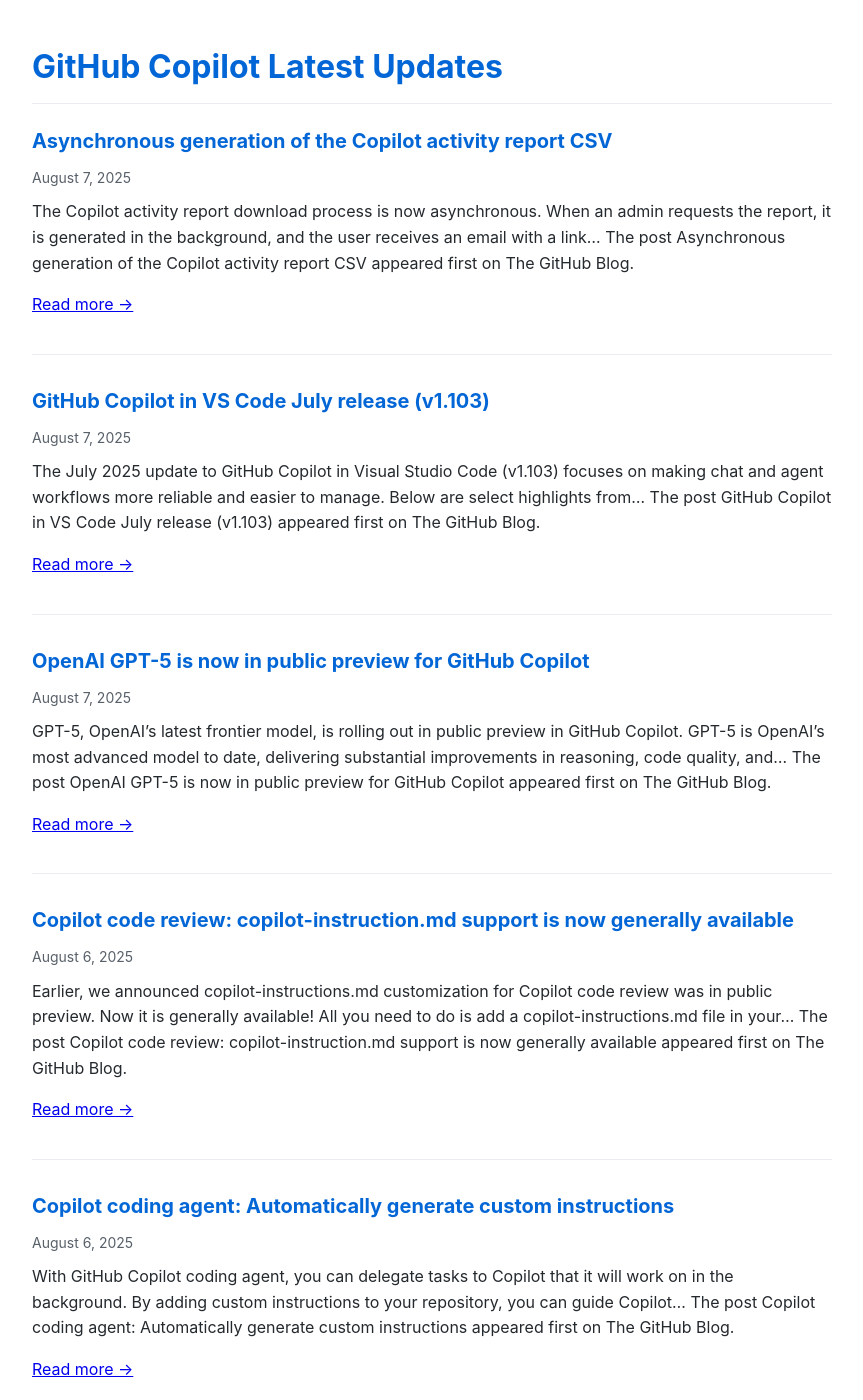
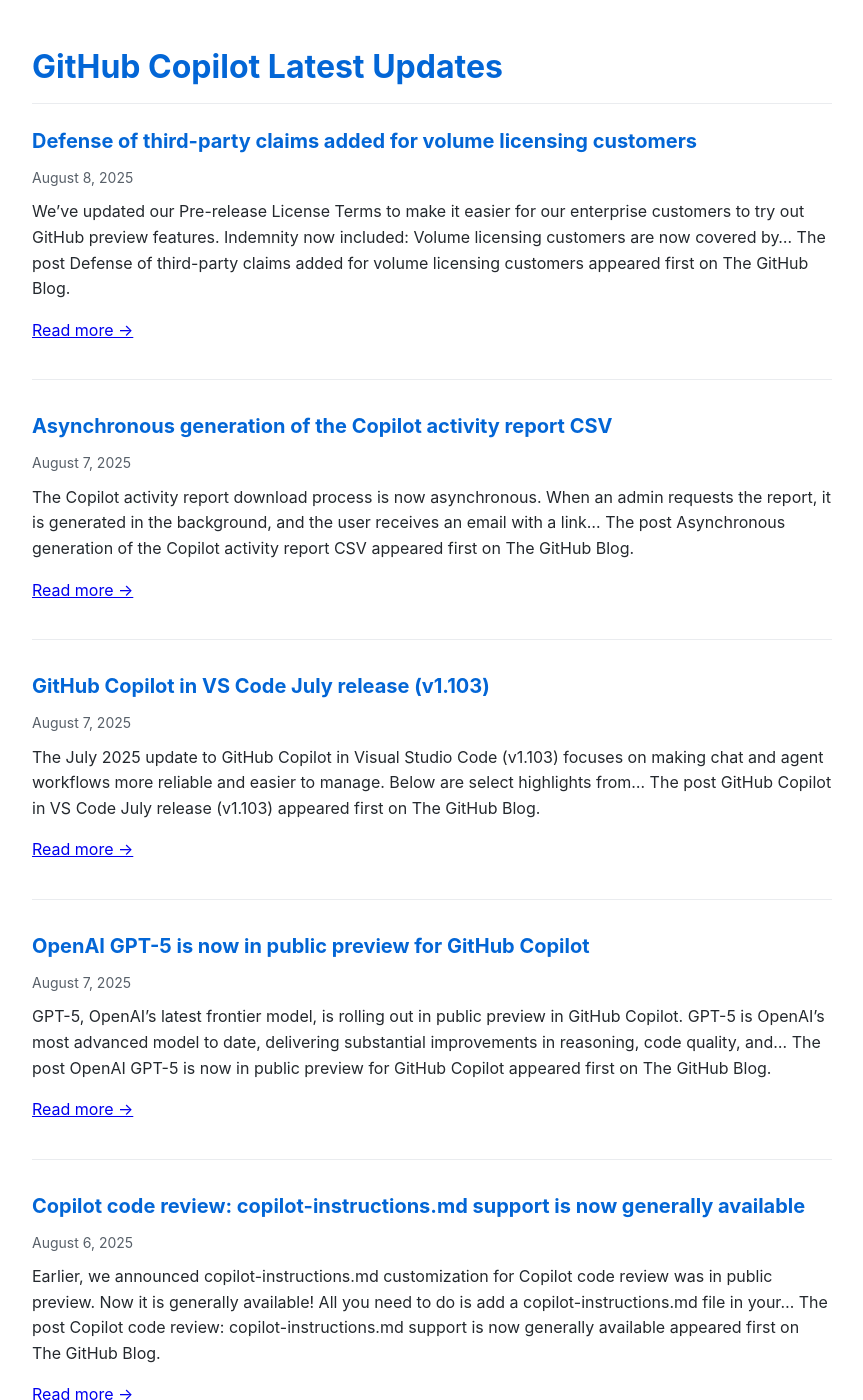
Before and after one commit to Oregand/oregand.github.io, a Jekyll site: the page copilot-feed.html, which Jekyll copies as it is, in a window 1280 px wide and 1400 px high. Shown: the whole window, without its empty margins (208-1071 px from the left). Built offline with Jekyll 4.4.1, drawn with Linux system fonts in a browser that asks for light colours; some of the changed text lies outside the part shown.

Commit message:
Update RSS feed

```diff
--- a/copilot-feed.html
+++ b/copilot-feed.html
@@ -65,6 +65,19 @@
 
   <div class="feed-item">
     <div class="feed-title">
+      <a href="https://github.blog/changelog/2025-08-08-defense-of-third-party-claims-added-for-volume-licensing-customers" target="_blank">Defense of third-party claims added for volume licensing customers</a>
+    </div>
+    <div class="feed-date">August 8, 2025</div>
+    <div class="feed-description">
+      We&#8217;ve updated our Pre-release License Terms to make it easier for our enterprise customers to try out GitHub preview features. Indemnity now included: Volume licensing customers are now covered by&#8230;
+The post Defense of third-party claims added for volume licensing customers appeared first on The GitHub Blog.
+
+      <p><a href="https://github.blog/changelog/2025-08-08-defense-of-third-party-claims-added-for-volume-licensing-customers" target="_blank">Read more →</a></p>
+    </div>
+  </div>
+
+  <div class="feed-item">
+    <div class="feed-title">
       <a href="https://github.blog/changelog/2025-08-07-asynchronous-generation-of-the-copilot-activity-report-csv" target="_blank">Asynchronous generation of the Copilot activity report CSV</a>
     </div>
     <div class="feed-date">August 7, 2025</div>
@@ -104,12 +117,12 @@ The post OpenAI GPT-5 is now in public preview for GitHub Copilot appeared first
 
   <div class="feed-item">
     <div class="feed-title">
-      <a href="https://github.blog/changelog/2025-08-06-copilot-code-review-copilot-instruction-md-support-is-now-generally-available" target="_blank">Copilot code review: copilot-instruction.md support is now generally available</a>
+      <a href="https://github.blog/changelog/2025-08-06-copilot-code-review-copilot-instruction-md-support-is-now-generally-available" target="_blank">Copilot code review: copilot-instructions.md support is now generally available</a>
     </div>
     <div class="feed-date">August 6, 2025</div>
     <div class="feed-description">
       Earlier, we announced copilot-instructions.md customization for Copilot code review was in public preview. Now it is generally available! All you need to do is add a copilot-instructions.md file in your&#8230;
-The post Copilot code review: copilot-instruction.md support is now generally available appeared first on The GitHub Blog.
+The post Copilot code review: copilot-instructions.md support is now generally available appeared first on The GitHub Blog.
 
       <p><a href="https://github.blog/changelog/2025-08-06-copilot-code-review-copilot-instruction-md-support-is-now-generally-available" target="_blank">Read more →</a></p>
     </div>
@@ -180,21 +193,8 @@ The post Anthropic Claude Opus 4.1 is now in public preview in GitHub Copilot ap
     </div>
   </div>
 
-  <div class="feed-item">
-    <div class="feed-title">
-      <a href="https://github.blog/changelog/2025-08-01-update-on-github-copilot-consumptive-billing-for-github-enterprise-cloud-with-data-residency" target="_blank">Update on GitHub Copilot consumptive billing for GitHub Enterprise Cloud with data residency</a>
-    </div>
-    <div class="feed-date">August 1, 2025</div>
-    <div class="feed-description">
-      GitHub Enterprise Cloud with data residency users with a paid GitHub Copilot plan will now be billed for premium request usage. What&#8217;s changed: GitHub Enterprise Cloud with data residency users&#8230;
-The post Update on GitHub Copilot consumptive billing for GitHub Enterprise Cloud with data residency appeared first on The GitHub Blog.
-
-      <p><a href="https://github.blog/changelog/2025-08-01-update-on-github-copilot-consumptive-billing-for-github-enterprise-cloud-with-data-residency" target="_blank">Read more →</a></p>
-    </div>
-  </div>
-
   <div class="update-info">
-    Feed last updated: August 8, 2025 at 12:01 PM
+    Feed last updated: August 9, 2025 at 12:02 AM
   </div>
 </body>
 </html>
```
